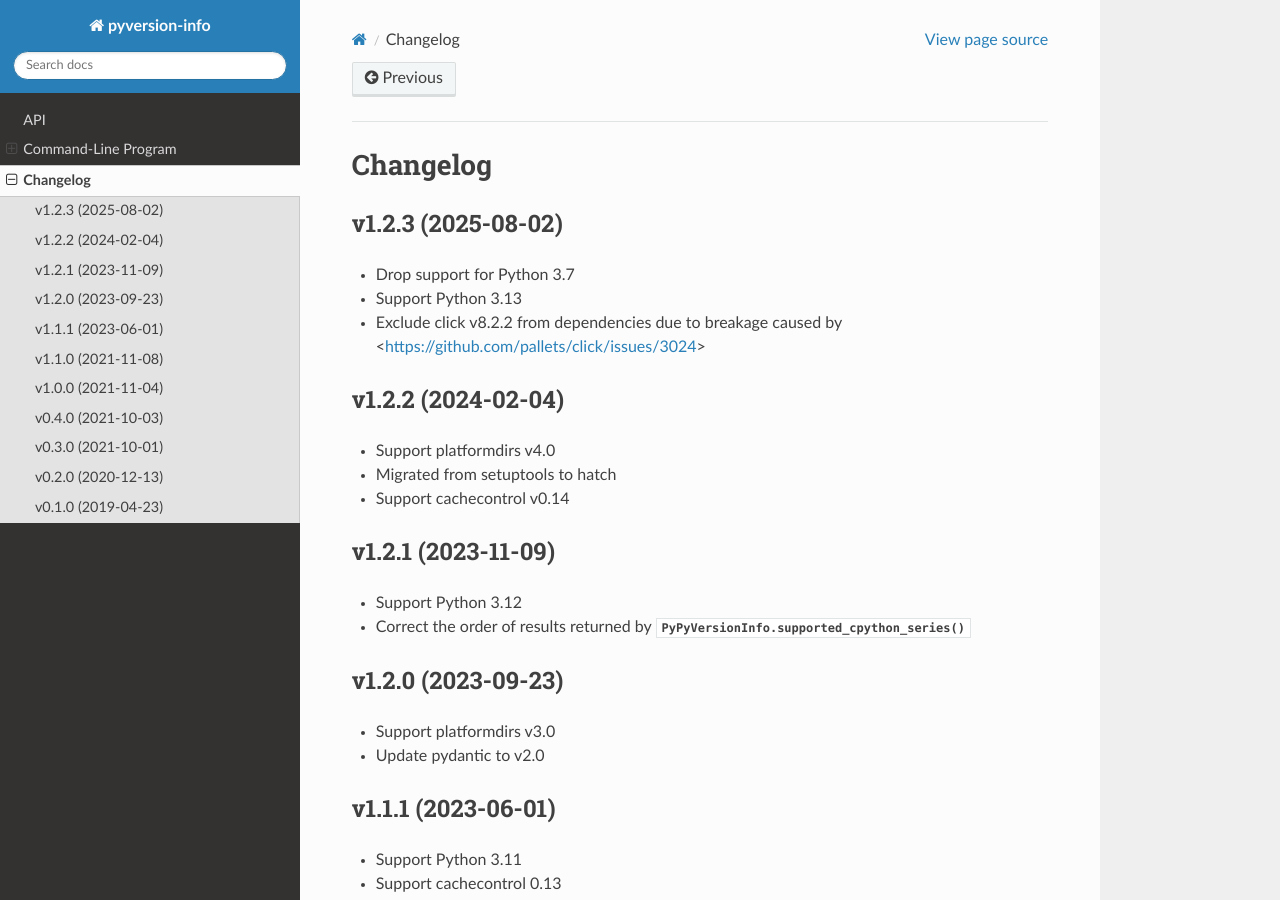
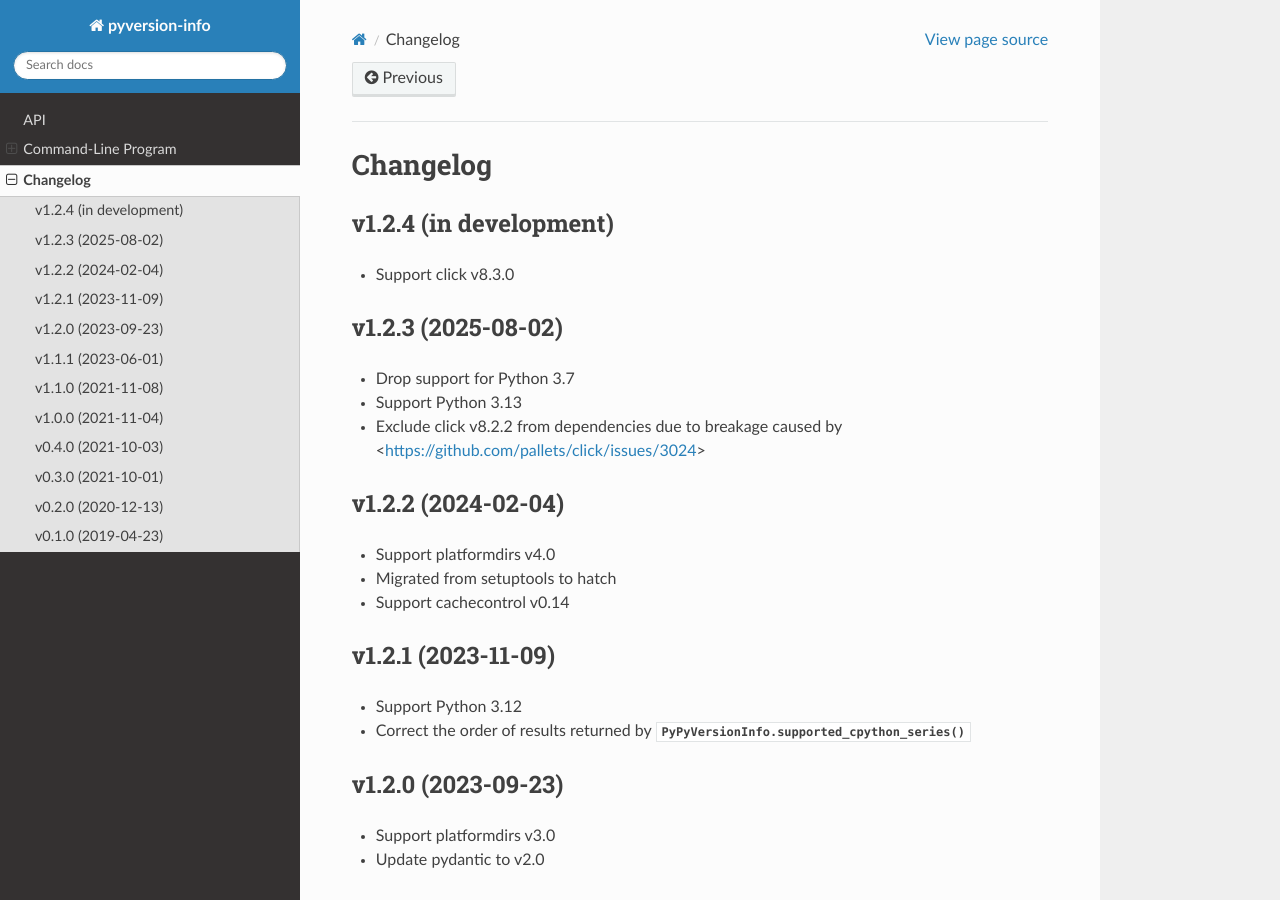
Before and after one commit to jwodder/pyversion-info, a Sphinx documentation site: the page built from docs/changelog.rst, in a window 1280 px wide and 900 px high. Built offline with Sphinx 7.4.7 and the Read the Docs theme 3.1.0, drawn with Linux system fonts in a browser that asks for light colours.

Commit message:
Support click v8.3.0

```diff
--- a/CHANGELOG.md
+++ b/CHANGELOG.md
@@ -1,3 +1,7 @@
+v1.2.4 (in development)
+-----------------------
+- Support click v8.3.0
+
 v1.2.3 (2025-08-02)
 -------------------
 - Drop support for Python 3.7
--- a/docs/changelog.rst
+++ b/docs/changelog.rst
@@ -2,6 +2,11 @@
 
 Changelog
 =========
+
+v1.2.4 (in development)
+-----------------------
+- Support click v8.3.0
+
 
 v1.2.3 (2025-08-02)
 -------------------
--- a/src/pyversion_info/__init__.py
+++ b/src/pyversion_info/__init__.py
@@ -31,7 +31,7 @@ from platformdirs import user_cache_dir
 import requests
 from .util import MajorVersion, MicroVersion, MinorVersion, RawDatabase
 
-__version__ = "1.2.3"
+__version__ = "1.2.4.dev1"
 __author__ = "John Thorvald Wodder II"
 __author_email__ = "pyversion-info@varonathe.org"
 __license__ = "MIT"
```
Also changed, not shown: 1 other file.
